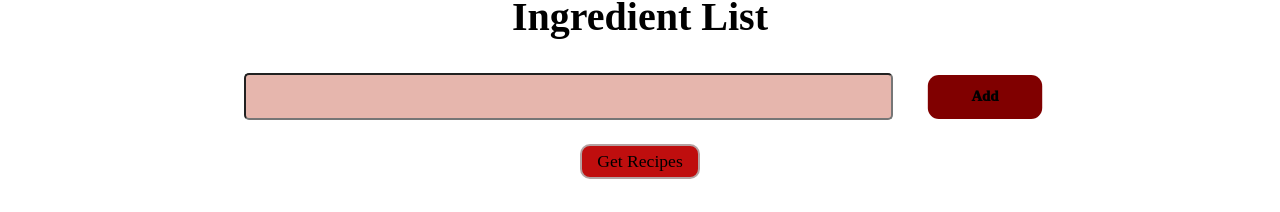
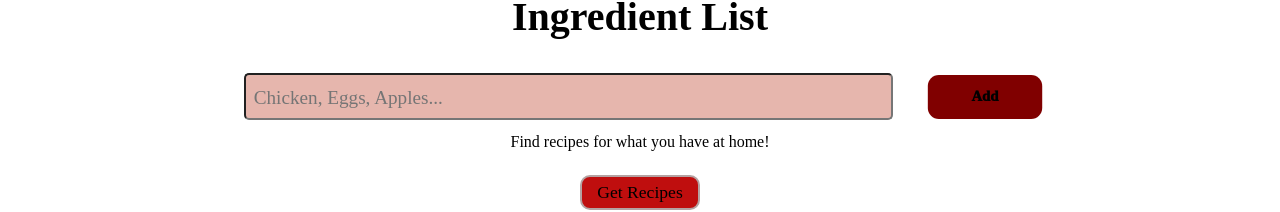
Before and after one commit to wramos1/what-to-make, a React (Create React App) app: page / in a window 1280 px wide. Shown: the part 344-556 px from the top of the page. Built offline with nearby package versions, Linux system fonts and the light colour scheme.

Commit message:
Added a message for form

```diff
--- a/src/components/IngredientForm.js
+++ b/src/components/IngredientForm.js
@@ -12,14 +12,14 @@ const IngredientForm = () => {
     const dispatch = useDispatch();
 
     const get = () => {
-        dispatch(fetchRecipe())
+        dispatch(fetchRecipe());
     };
 
     const onAddIngredient = (e) => {
         e.preventDefault();
         if (ingredient) {
-            dispatch(ingredientAdded(ingredient))
-            setIngredient('')
+            dispatch(ingredientAdded(ingredient.toLowerCase()));
+            setIngredient('');
         }
     };
 
@@ -40,6 +40,7 @@ const IngredientForm = () => {
                         type="text"
                         value={ingredient}
                         onChange={(e) => setIngredient(e.target.value)}
+                        placeholder='Chicken, Eggs, Apples...'
                     />
                     <button
                         type="submit"
@@ -50,6 +51,8 @@ const IngredientForm = () => {
                     </button>
                 </form>
             </div>
+
+            <span id='formMessage'>Find recipes for what you have at home!</span>
 
             <div id='getRecipeBtn'>
                 <Link to='/recipes'>
```
